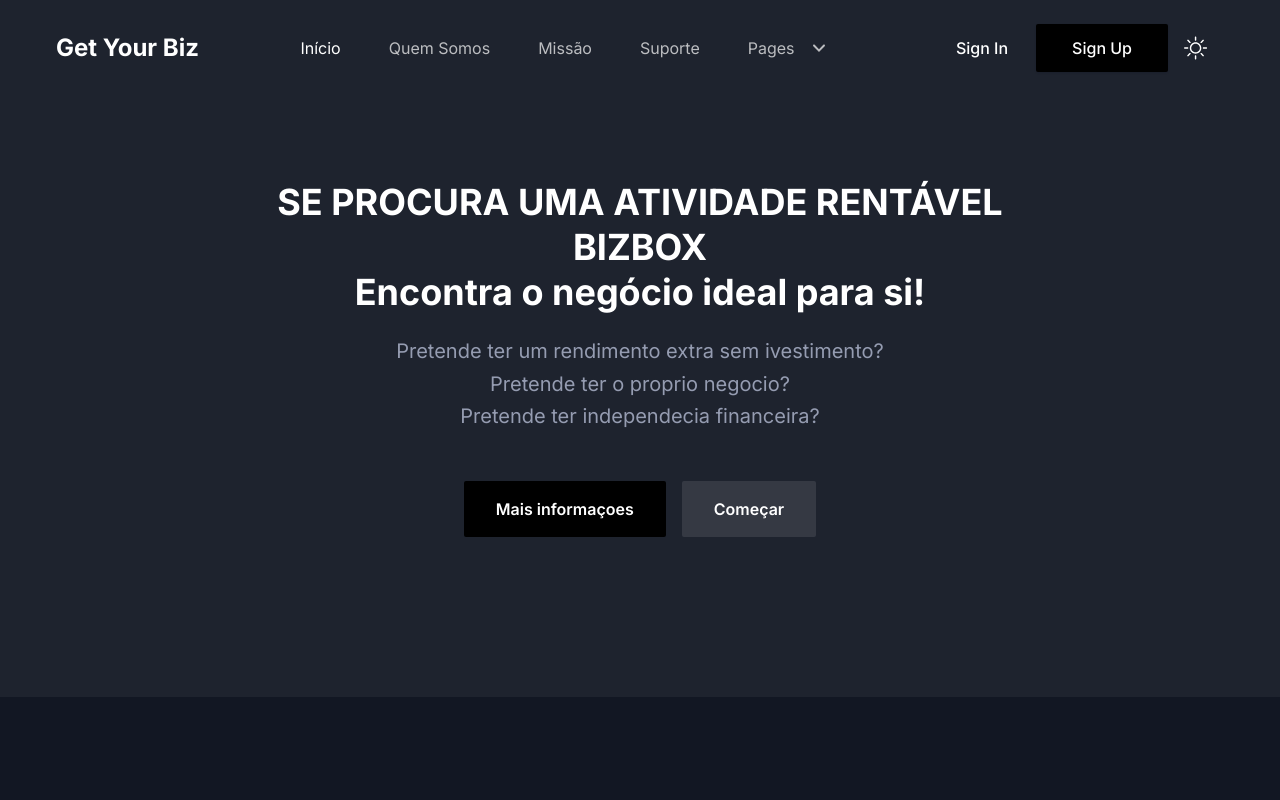
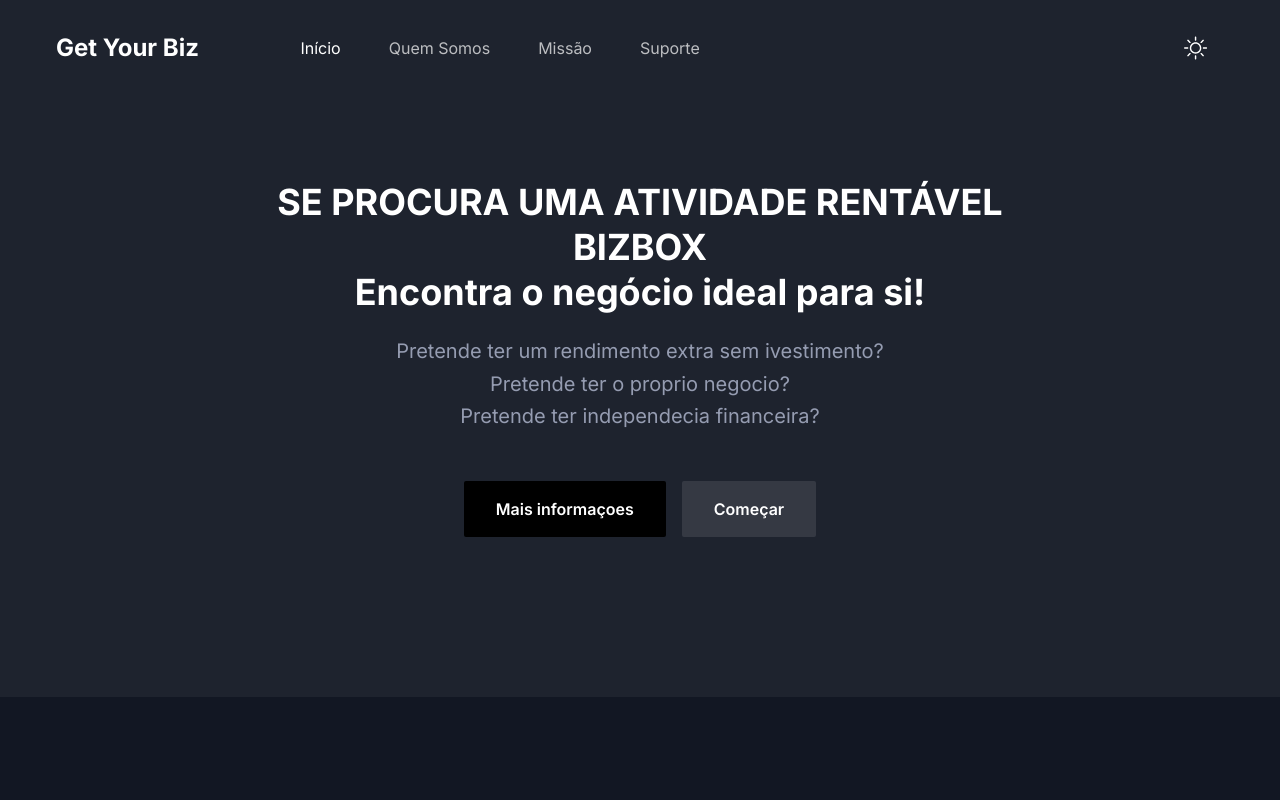
Before and after one commit to Usedtron/startup-nextjs-main, a Next.js app: page / in a window 1280 px wide. Shown: the top 800 px of the page. Built offline with nearby package versions, Linux system fonts and the light colour scheme.

Commit message:
navbar remove some items

```diff
--- a/src/components/Blog/index.tsx
+++ b/src/components/Blog/index.tsx
@@ -16,11 +16,7 @@ const Blog = () => {
         />
 
         <div className="grid grid-cols-1 gap-x-8 gap-y-10 md:grid-cols-2 md:gap-x-6 lg:gap-x-8 xl:grid-cols-3">
-          {blogData.map((blog) => (
-            <div key={blog.id} className="w-full">
-              <SingleBlog blog={blog} />
-            </div>
-          ))}
+
         </div>
       </div>
     </section>
--- a/src/components/Header/index.tsx
+++ b/src/components/Header/index.tsx
@@ -56,9 +56,8 @@ const Header = () => {
                   sticky ? "py-5 lg:py-2" : "py-8"
                 } `}
               >
-               <div className="flex items-center">
-
-                 {/* <Image
+                <div className="flex items-center">
+                  {/* <Image
                   src="/images/logo/logo3.svg"
                   alt="logo"
                   width={40}
@@ -72,10 +71,8 @@ const Header = () => {
                   height={30}
                   className="hidden w-full dark:block "
                 /> */}
-                                <h1 className="text-2xl font-bold ">Get Your Biz</h1>
-
-                              </div>
-
+                  <h1 className="text-2xl font-bold ">Get Your Biz</h1>
+                </div>
               </Link>
             </div>
             <div className="flex w-full items-center justify-between px-4">
@@ -165,18 +162,6 @@ const Header = () => {
                 </nav>
               </div>
               <div className="flex items-center justify-end pr-16 lg:pr-0">
-                <Link
-                  href="/signin"
-                  className="hidden px-7 py-3 text-base font-medium text-dark hover:opacity-70 dark:text-white md:block"
-                >
-                  Sign In
-                </Link>
-                <Link
-                  href="/signup"
-                  className="ease-in-up hidden rounded-sm bg-primary px-8 py-3 text-base font-medium text-white shadow-btn transition duration-300 hover:bg-opacity-90 hover:shadow-btn-hover md:block md:px-9 lg:px-6 xl:px-9"
-                >
-                  Sign Up
-                </Link>
                 <div>
                   <ThemeToggler />
                 </div>
--- a/src/components/Header/menuData.tsx
+++ b/src/components/Header/menuData.tsx
@@ -25,60 +25,6 @@ const menuData: Menu[] = [
     path: "/contact",
     newTab: false,
   },
-  {
-    id: 4,
-    title: "Pages",
-    newTab: false,
-    submenu: [
-      {
-        id: 41,
-        title: "About Page",
-        path: "/about",
-        newTab: false,
-      },
-      {
-        id: 42,
-        title: "Contact Page",
-        path: "/contact",
-        newTab: false,
-      },
-      {
-        id: 43,
-        title: "Blog Grid Page",
-        path: "/blog",
-        newTab: false,
-      },
-      {
-        id: 44,
-        title: "Blog Sidebar Page",
-        path: "/blog-sidebar",
-        newTab: false,
-      },
-      {
-        id: 45,
-        title: "Blog Details Page",
-        path: "/blog-details",
-        newTab: false,
-      },
-      {
-        id: 46,
-        title: "Sign In Page",
-        path: "/signin",
-        newTab: false,
-      },
-      {
-        id: 47,
-        title: "Sign Up Page",
-        path: "/signup",
-        newTab: false,
-      },
-      {
-        id: 48,
-        title: "Error Page",
-        path: "/error",
-        newTab: false,
-      },
-    ],
-  },
+
 ];
 export default menuData;
```
